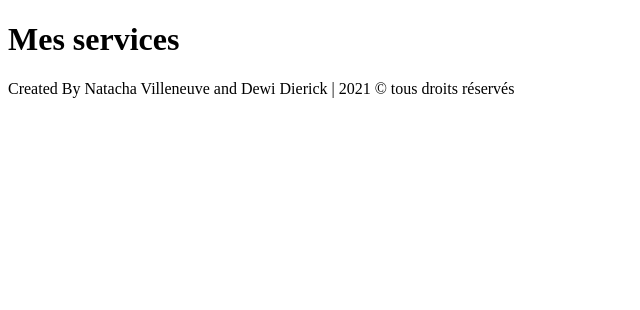
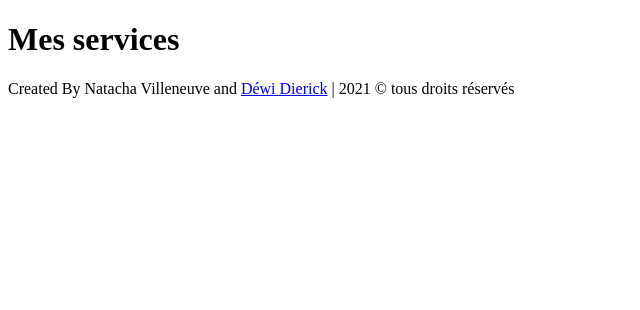
Before and after one commit to Koyuki13/Damien-Graphic, a Symfony app: template templates/services/index.html.twig in a window 1280 px wide. Shown: the part 490-800 px from the top of the page, without its empty margins (0-640 px from the left). Run offline with Twig, Linux system fonts and the light colour scheme; the template is opened without the code that fills it, so the values that code supplies are empty; some libraries are stand-ins or nearby versions.

Commit message:
add link into footer

```diff
--- a/templates/parts/_footer.html.twig
+++ b/templates/parts/_footer.html.twig
@@ -1,7 +1,7 @@
 <footer class="footer text-center d-flex align-items-center justify-content-center">
 
    <p class="m-0">
-      Created By Natacha Villeneuve and Dewi Dierick |
+      Created By Natacha Villeneuve and <a href="https://dierick-dewi.fr" target="_blank">Déwi Dierick</a> |
       2021 &copy; tous droits réservés
    </p>
 
```
